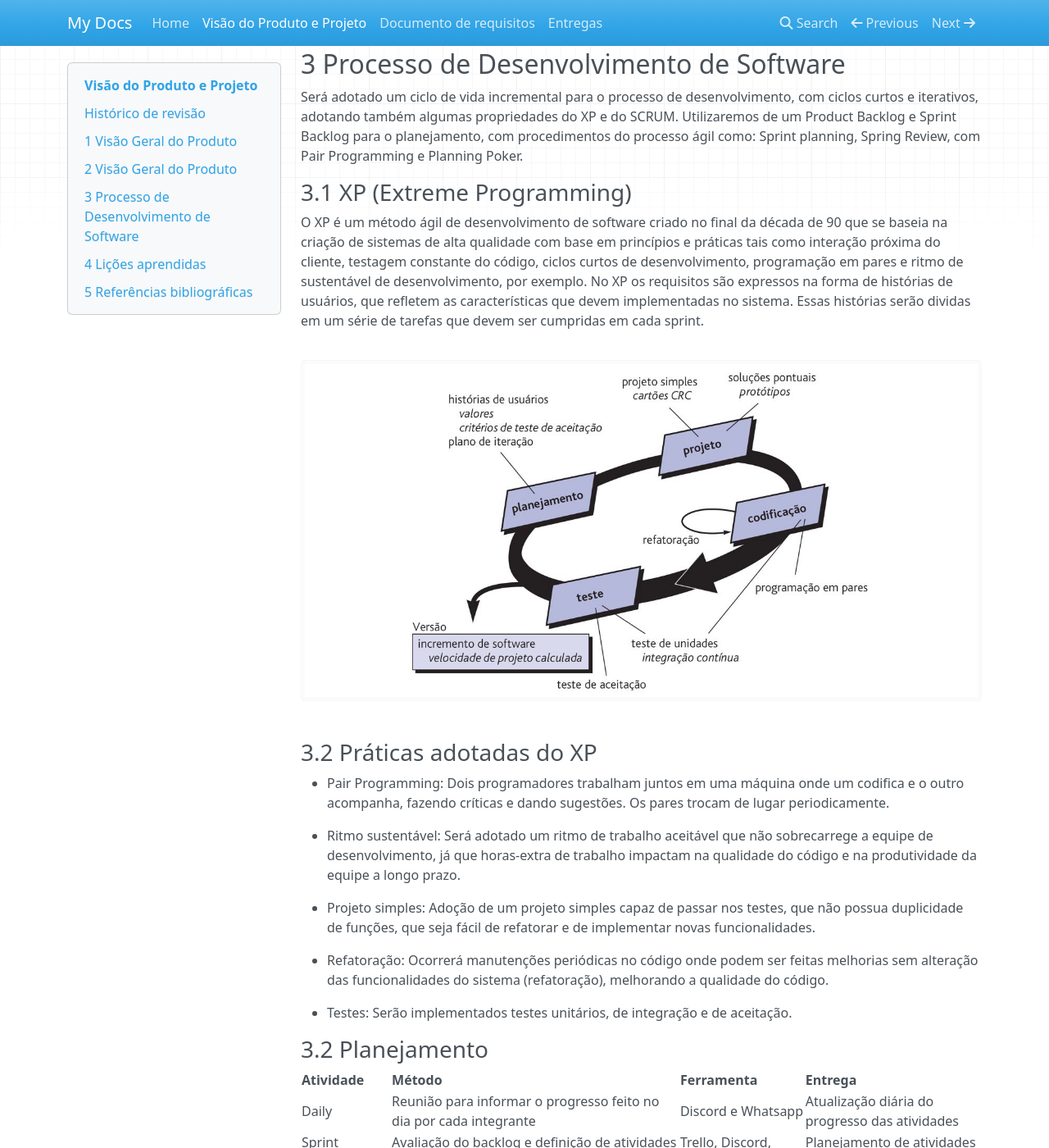
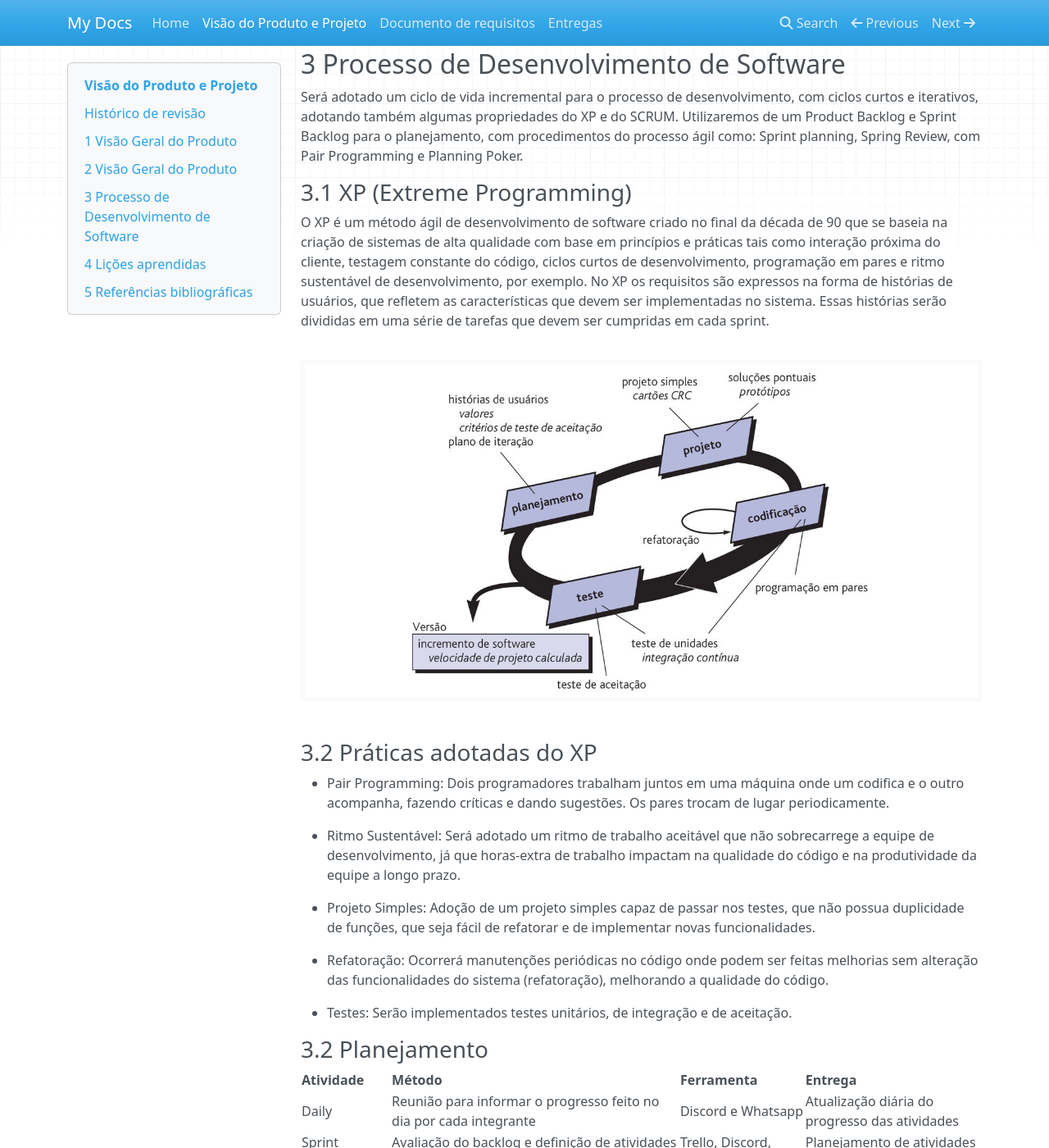
Before and after one commit to mdsreq-fga-unb/2022.2-Strix, an MkDocs documentation site: the page built from documentation/docs/visao_do_produto.md, in a window 1280 px wide and 1400 px high, scrolled down 2521 px. Shown: the whole window at 82% size. Built offline with MkDocs 1.6.1, drawn with Linux system fonts in a browser that asks for light colours; nearby versions of some CDN libraries.

Commit message:
Pequenas correções

```diff
--- a/documentation/docs/visao_do_produto.md
+++ b/documentation/docs/visao_do_produto.md
@@ -92,7 +92,7 @@ O grupo deve se replanejar caso haja:
 Será adotado um ciclo de vida incremental para o processo de desenvolvimento, com ciclos curtos e iterativos, adotando também algumas propriedades do XP e do SCRUM. Utilizaremos de um Product Backlog e Sprint Backlog para o planejamento, com procedimentos do processo ágil como: Sprint planning, Spring Review, com Pair Programming e Planning Poker.
 
 ### 3.1 XP (Extreme Programming)
-O XP é um método ágil de desenvolvimento de software criado no final da década de 90 que se baseia na criação de sistemas de alta qualidade com base em princípios e práticas tais como interação próxima do cliente, testagem constante do código, ciclos curtos de desenvolvimento, programação em pares e ritmo de sustentável de desenvolvimento, por exemplo. No XP os requisitos são expressos na forma de histórias de usuários, que refletem as características que devem implementadas no sistema. Essas histórias serão dividas em um série de tarefas que devem ser cumpridas em cada sprint.
+O XP é um método ágil de desenvolvimento de software criado no final da década de 90 que se baseia na criação de sistemas de alta qualidade com base em princípios e práticas tais como interação próxima do cliente, testagem constante do código, ciclos curtos de desenvolvimento, programação em pares e ritmo sustentável de desenvolvimento, por exemplo. No XP os requisitos são expressos na forma de histórias de usuários, que refletem as características que devem ser implementadas no sistema. Essas histórias serão divididas em uma série de tarefas que devem ser cumpridas em cada sprint.
 
 ![Processo de desenvolvimento do XP (Pressman)](./img/XP.jpg)
 
@@ -100,9 +100,9 @@ O XP é um método ágil de desenvolvimento de software criado no final da déca
 
 - Pair Programming: Dois programadores trabalham juntos em uma máquina onde um codifica e o outro acompanha, fazendo críticas e dando sugestões. Os pares trocam de lugar periodicamente.
 
-- Ritmo sustentável: Será adotado um ritmo de trabalho aceitável que não sobrecarrege a equipe de desenvolvimento, já que horas-extra de trabalho impactam na qualidade do código e na produtividade da equipe a longo prazo.
+- Ritmo Sustentável: Será adotado um ritmo de trabalho aceitável que não sobrecarrege a equipe de desenvolvimento, já que horas-extra de trabalho impactam na qualidade do código e na produtividade da equipe a longo prazo.
 
-- Projeto simples: Adoção de um projeto simples capaz de passar nos testes, que não possua duplicidade de funções, que seja fácil de refatorar e de implementar novas funcionalidades.
+- Projeto Simples: Adoção de um projeto simples capaz de passar nos testes, que não possua duplicidade de funções, que seja fácil de refatorar e de implementar novas funcionalidades.
 
 - Refatoração: Ocorrerá manutenções periódicas no código onde podem ser feitas melhorias sem alteração das funcionalidades do sistema (refatoração), melhorando a qualidade do código.
 
```
Also changed, not shown: documentation/docs/index.md (+1 -1 lines).
